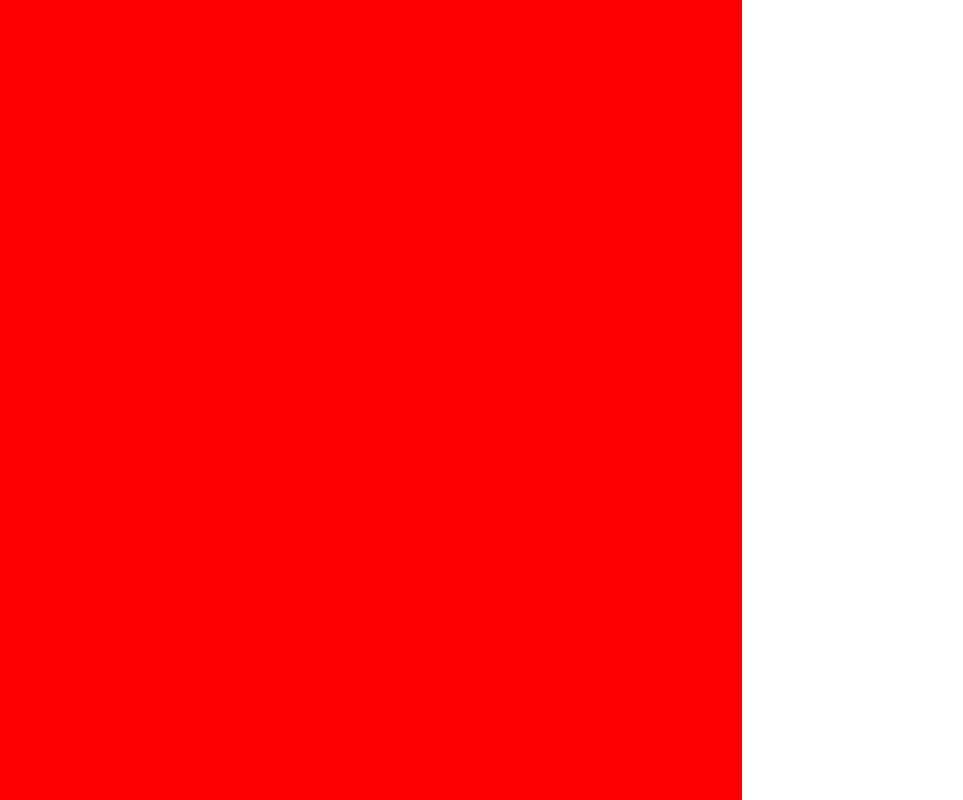
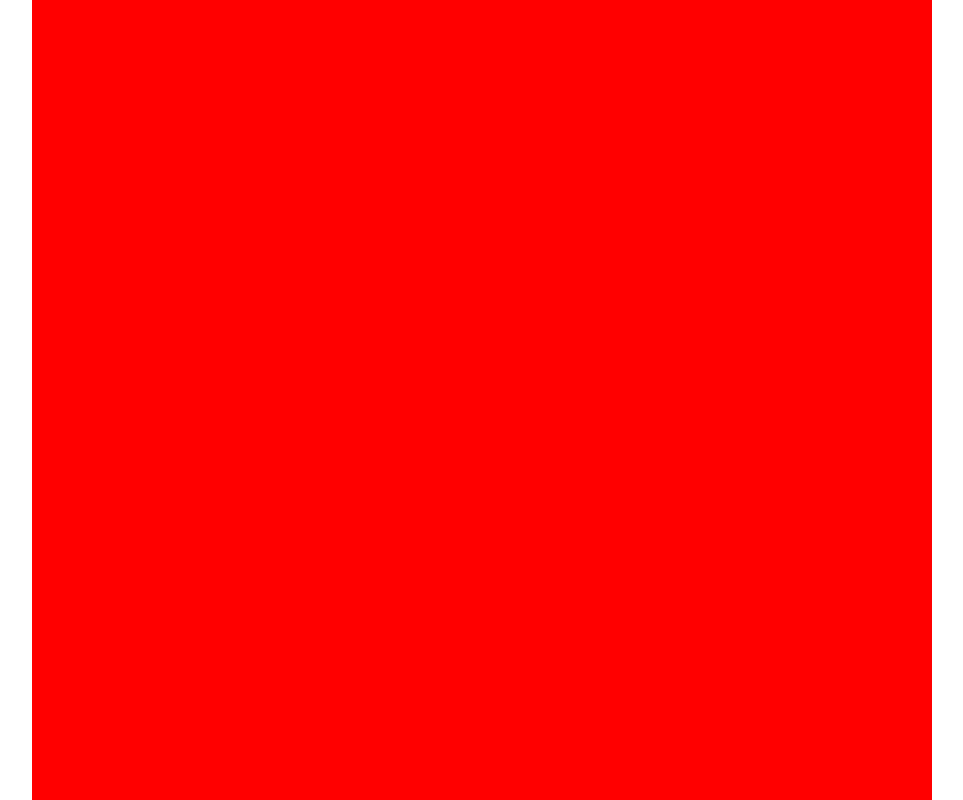
Before and after one commit to carterstorm/react-weather-app, a React (Create React App) app: page / in a window 1280 px wide. Shown: the whole page, without its empty margins (158-1121 px from the left). Built offline with nearby package versions, Linux system fonts and the light colour scheme.

Commit message:
centered App

```diff
--- a/src/GlobalStyle.js
+++ b/src/GlobalStyle.js
@@ -13,4 +13,9 @@ export const GlobalStyle = createGlobalStyle`
     :root {
         font-family: 'Oswald', sans-serif;
     }
+
+    .App {
+        display: flex;
+        justify-content: center;
+    }
 `;
```
